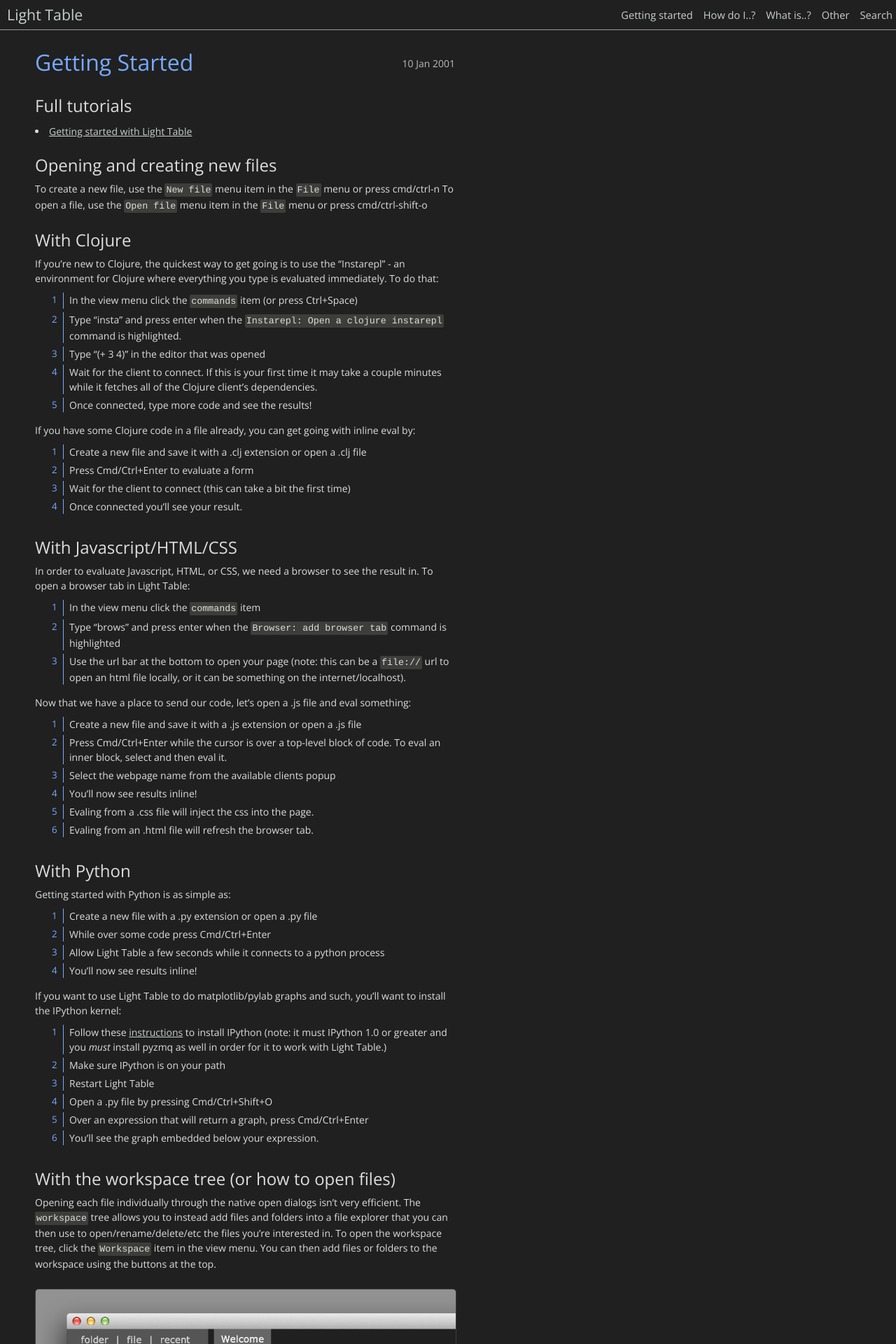
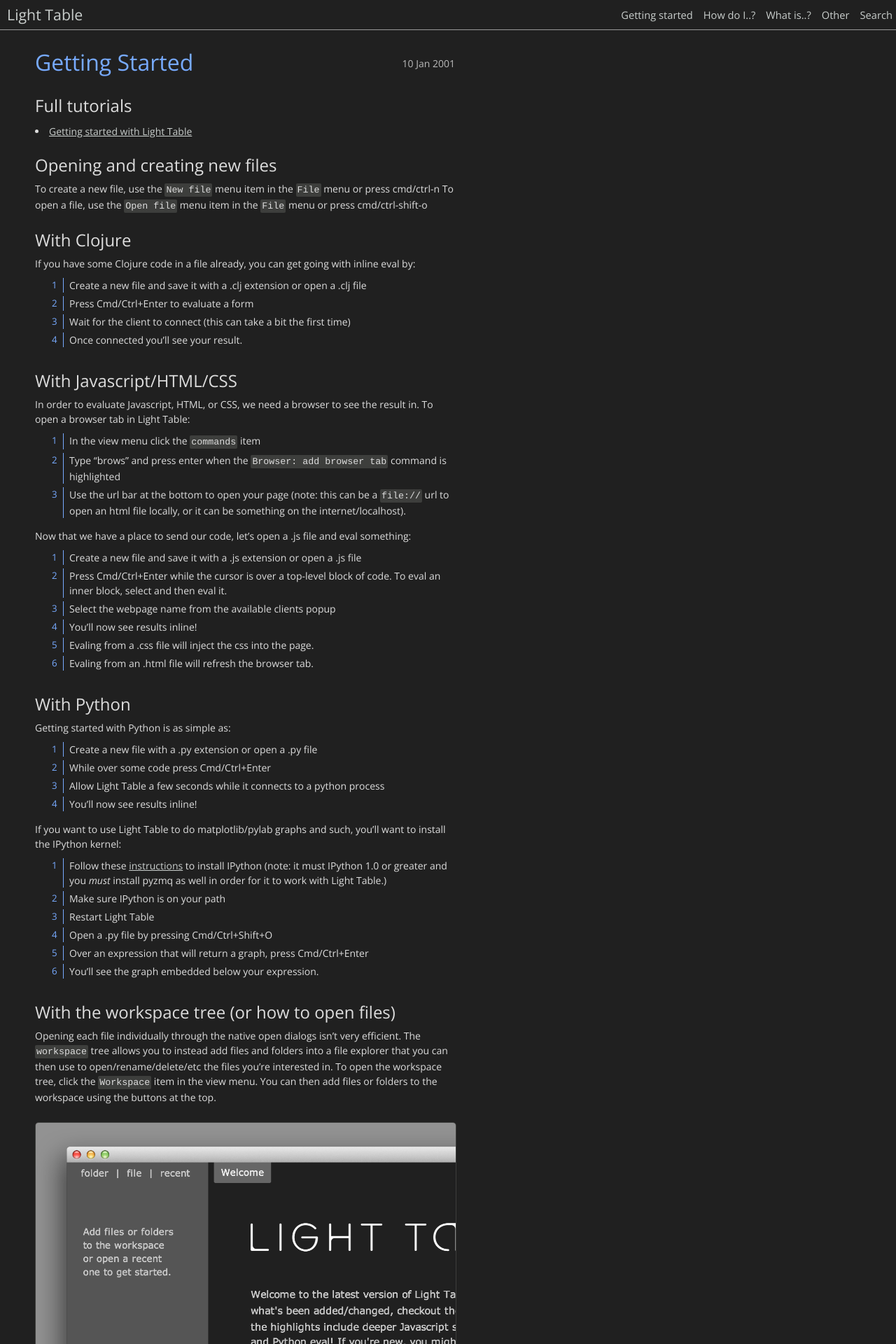
Before and after one commit to LightTable/docs.lighttable.com, a Jekyll site: the page built from _posts/01-01-10-gettingstarted.md, in a window 1280 px wide. Shown: the top 1920 px of the page at 70% size. Built offline with Jekyll 4.4.1, drawn with Linux system fonts in a browser that asks for light colours; nearby versions of some CDN libraries; Markdown is read by kramdown in place of the engine named in the settings; some of the changed text lies outside the part shown.

Commit message:
Remove references to instarepl as we're moving away from it

```diff
--- a/_posts/01-01-10-gettingstarted.md
+++ b/_posts/01-01-10-gettingstarted.md
@@ -16,14 +16,6 @@
 To open a file, use the `Open file` menu item in the `File` menu or press cmd/ctrl-shift-o
 
 ###With Clojure
-
-If you're new to Clojure, the quickest way to get going is to use the "Instarepl" - an environment for Clojure where everything you type is evaluated immediately. To do that:
-
-1. In the view menu click the `commands` item (or press Ctrl+Space)
-2. Type "insta" and press enter when the `Instarepl: Open a clojure instarepl` command is highlighted.
-3. Type "(+ 3 4)" in the editor that was opened
-4. Wait for the client to connect. If this is your first time it may take a couple minutes while it fetches all of the Clojure client's dependencies.
-5. Once connected, type more code and see the results!
 
 If you have some Clojure code in a file already, you can get going with inline eval by:
 
```
Also changed, not shown: tutorials/full.md (+0 -5 lines).
